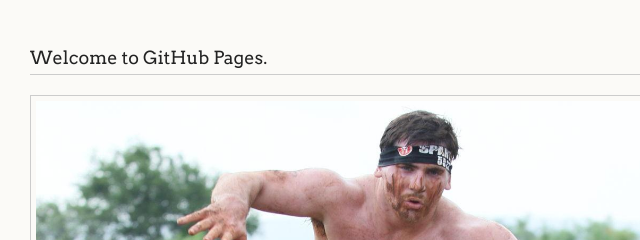
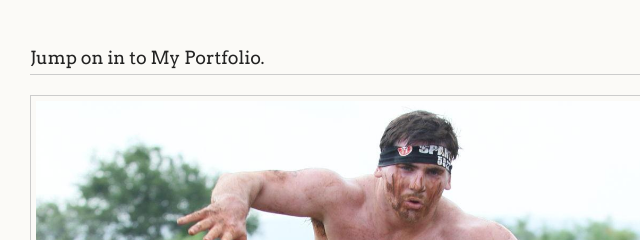
Before and after one commit to JACflip55/portfolio, a plain HTML site: page index.html in a window 1280 px wide. Shown: the top 240 px of the page, 280-920 px from the left. Drawn offline with Linux system fonts and the light colour scheme.

Commit message:
Update index.html

```diff
--- a/index.html
+++ b/index.html
@@ -31,7 +31,7 @@
       </header>
       <section>
         <h3>
-<a id="welcome-to-github-pages" class="anchor" href="#welcome-to-github-pages" aria-hidden="true"><span class="octicon octicon-link"></span></a>Welcome to GitHub Pages.</h3>
+<a id="welcome-to-github-pages" class="anchor" href="#welcome-to-github-pages" aria-hidden="true"><span class="octicon octicon-link"></span></a>Jump on in to My Portfolio.</h3>
 <img src="images/jumpjack.jpg" alt = "Me jumping">
 <p>This automatic page generator is the easiest way to create beautiful pages for all of your projects. Author your page content here using GitHub Flavored Markdown, select a template crafted by a designer, and publish. After your page is generated, you can check out the new branch:</p>
 
```
